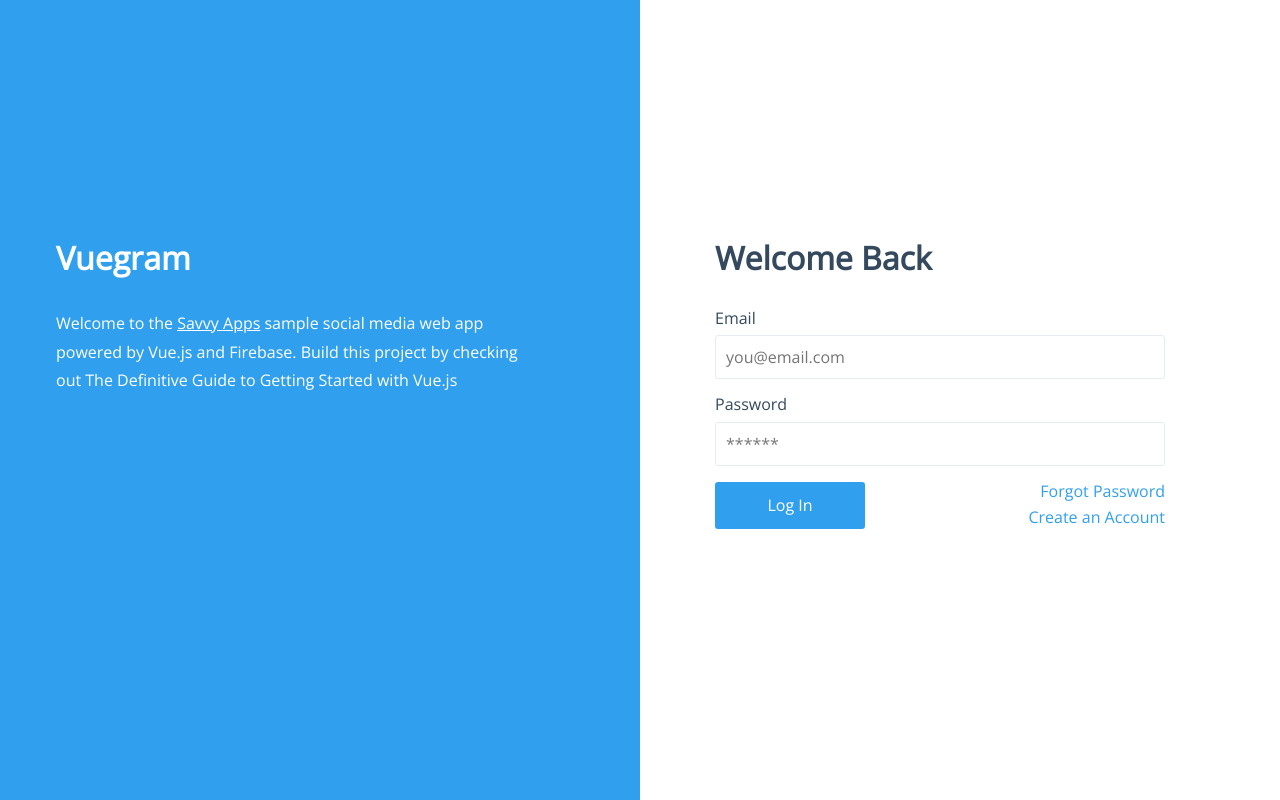
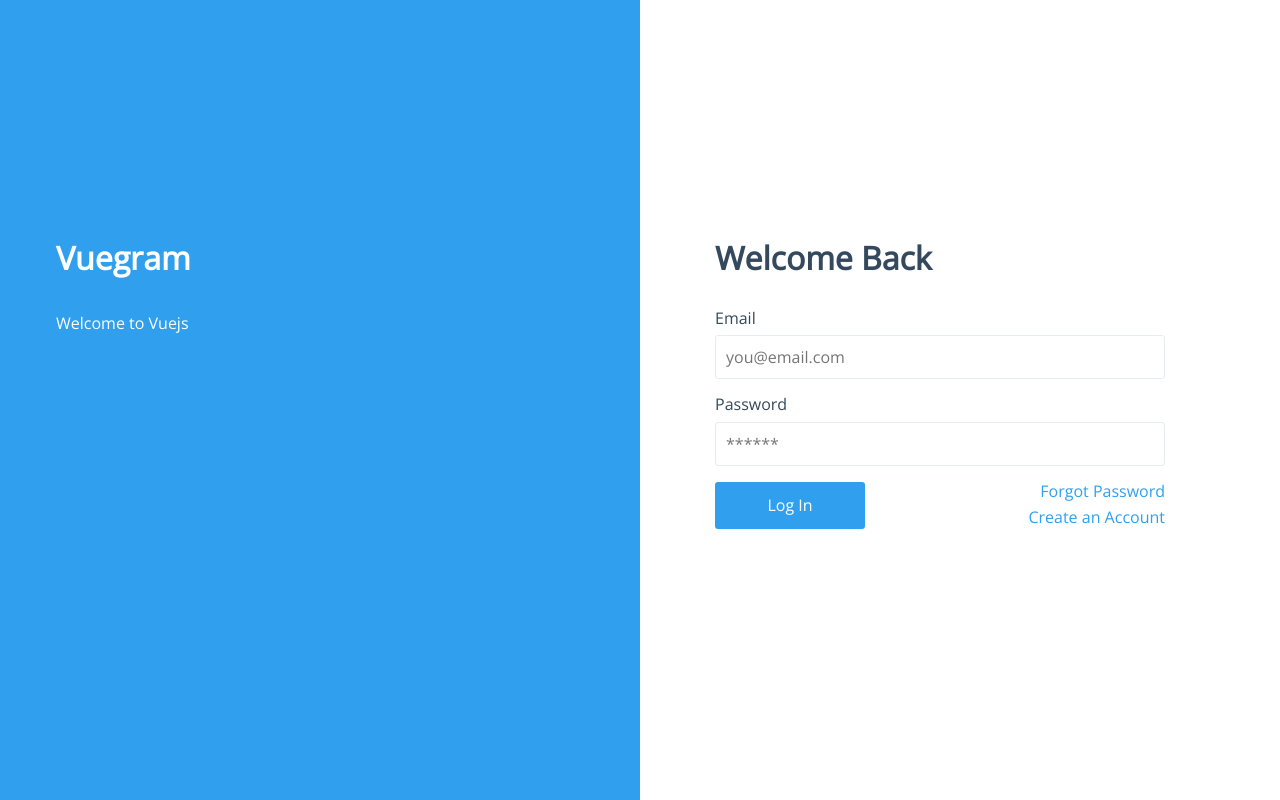
Before and after one commit to KingVendrick98/SoftUni-VueJS-2020-app, a Vue app in the folder vue-app/: page /login in a window 1280 px wide. Built offline with nearby package versions, Linux system fonts and the light colour scheme; no server answers.

Commit message:
Update Login.vue

```diff
--- a/vue-app/src/components/Login.vue
+++ b/vue-app/src/components/Login.vue
@@ -3,11 +3,7 @@
     <section>
       <div class="col1">
         <h1>Vuegram</h1>
-        <p>
-          Welcome to the
-          <a href="https://savvyapps.com/" target="_blank">Savvy Apps</a> sample social media web app powered by Vue.js and Firebase.
-          Build this project by checking out The Definitive Guide to Getting Started with Vue.js
-        </p>
+        <p>Welcome to Vuejs</p>
       </div>
       <div class="col2">
         <form>
```
